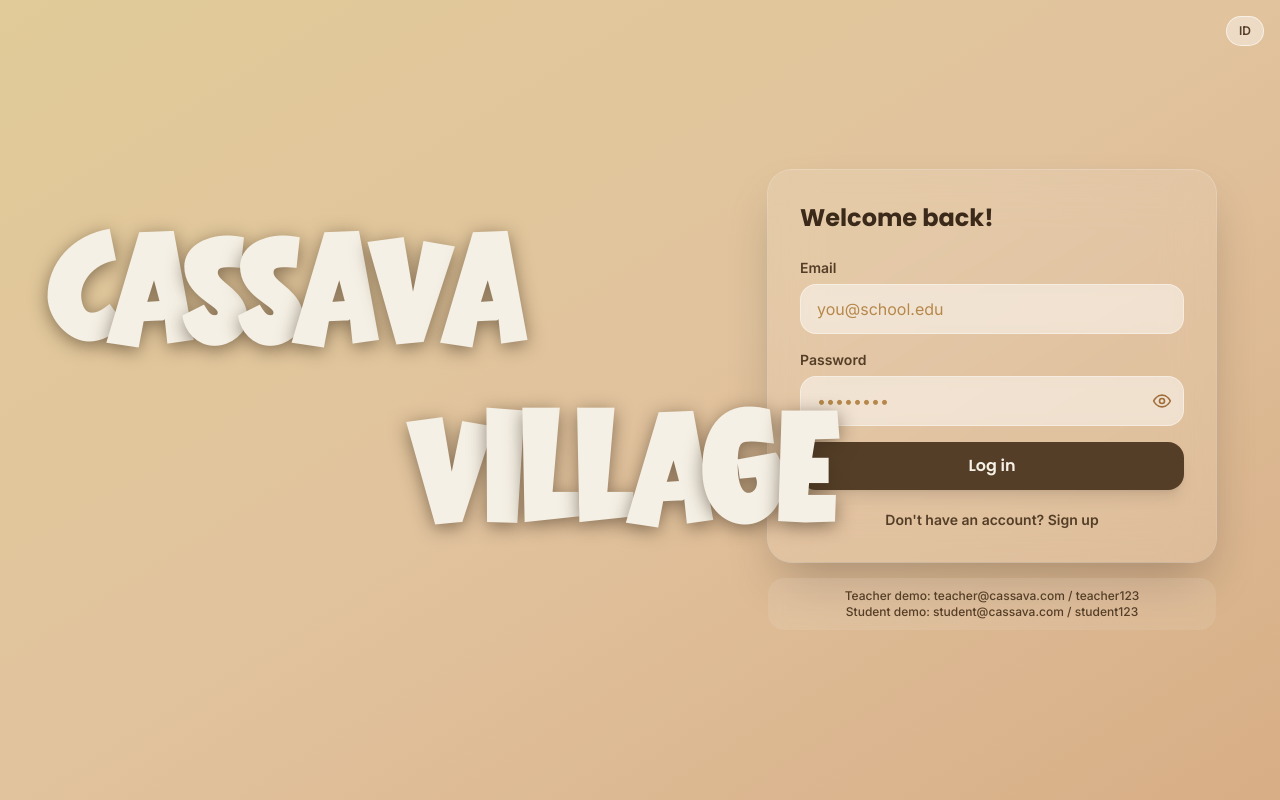
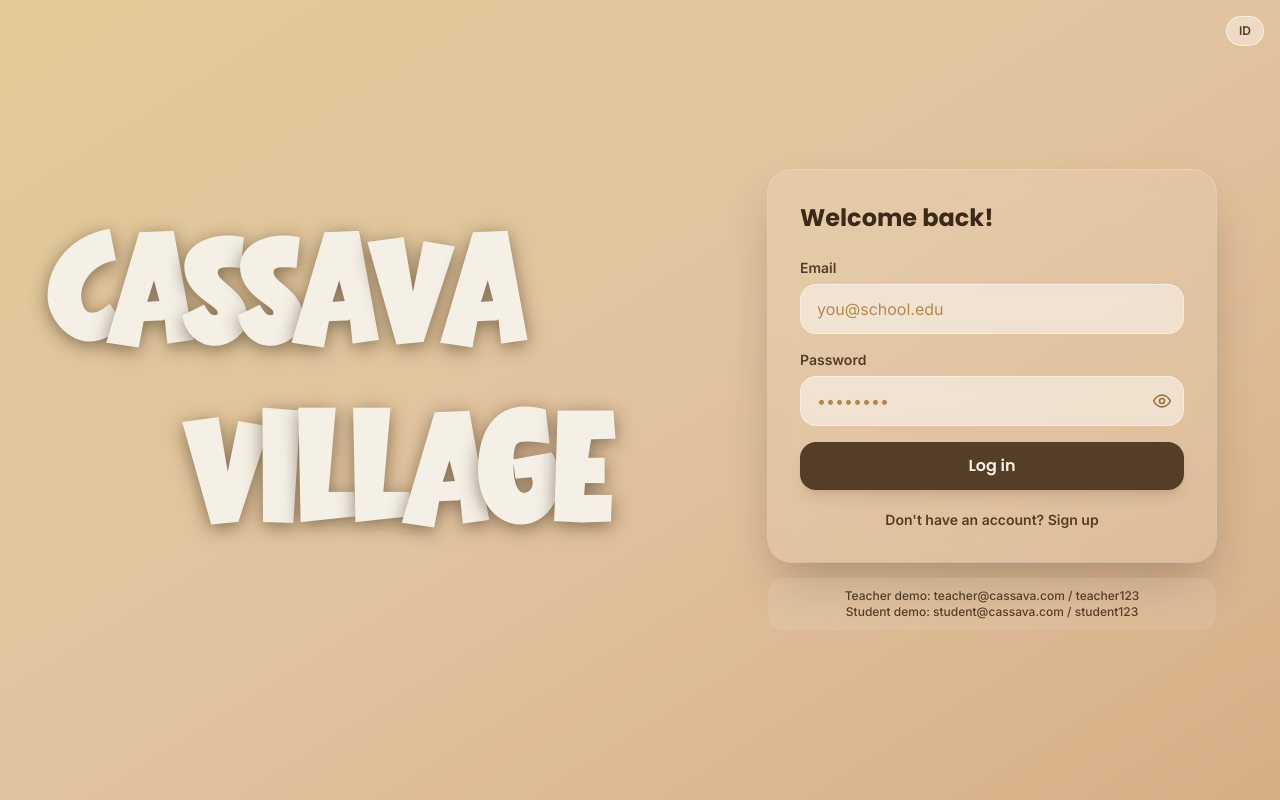
Before and after one commit to fidiakacoderlearner/cassava-village, a React (Vite) app in the folder client/: page /login in a window 1280 px wide. Built offline with nearby package versions, Linux system fonts and the light colour scheme.

Commit message:
style: align Village under first s of Cassava on login

```diff
--- a/client/src/components/LetterTitle.jsx
+++ b/client/src/components/LetterTitle.jsx
@@ -9,19 +9,27 @@ export default function LetterTitle({ lines = [], className = '', sound, interac
   const h1Class = `select-none font-display font-bold uppercase leading-[1.25] ${className}`;
   const fontStyle = { fontFamily: "'Beaver Punch', 'Lilita One', 'Poppins', ui-sans-serif, system-ui, sans-serif" };
 
+  const prevLine = (li) =>
+    li > 0 ? (typeof lines[li - 1] === 'object' ? lines[li - 1].text : lines[li - 1]) : '';
+
   if (connected) {
     return (
       <h1 className={h1Class} style={fontStyle}>
         {lines.map((line, li) => {
           const isObj = typeof line === 'object';
           const text = isObj ? line.text : line;
-          const indent = isObj && line.indent;
+          const indent = isObj ? line.indent || 0 : 0;
           return (
             <span
               key={li}
-              className={`block whitespace-nowrap ${indent ? 'ml-[2.5em]' : ''}`}
+              className="block whitespace-nowrap"
               style={{ letterSpacing: '-0.04em' }}
             >
+              {indent > 0 && (
+                <span aria-hidden style={{ visibility: 'hidden' }}>
+                  {prevLine(li).slice(0, indent)}
+                </span>
+              )}
               {text}
             </span>
           );
@@ -35,9 +43,14 @@ export default function LetterTitle({ lines = [], className = '', sound, interac
       {lines.map((line, li) => {
         const isObj = typeof line === 'object';
         const text = isObj ? line.text : line;
-        const indent = isObj && line.indent;
+        const indent = isObj ? line.indent || 0 : 0;
         return (
-          <span key={li} className={`block whitespace-nowrap ${indent ? 'ml-[2.5em]' : ''}`}>
+          <span key={li} className="block whitespace-nowrap">
+            {indent > 0 && (
+              <span aria-hidden style={{ visibility: 'hidden' }}>
+                {prevLine(li).slice(0, indent)}
+              </span>
+            )}
             {text.split('').map((ch, ci) => {
               const gi = i;
               i += 1;
--- a/client/src/pages/Login.jsx
+++ b/client/src/pages/Login.jsx
@@ -89,7 +89,7 @@ export default function Login() {
         <LetterTitle
           lines={[
             { text: 'Cassava' },
-            { text: 'Village', indent: true },
+            { text: 'Village', indent: 2 },
           ]}
           sound={playBubble}
           className="text-[90px] text-cream [text-shadow:0_4px_18px_rgba(59,42,26,0.55)] sm:text-[108px] lg:text-[144px]"
```
